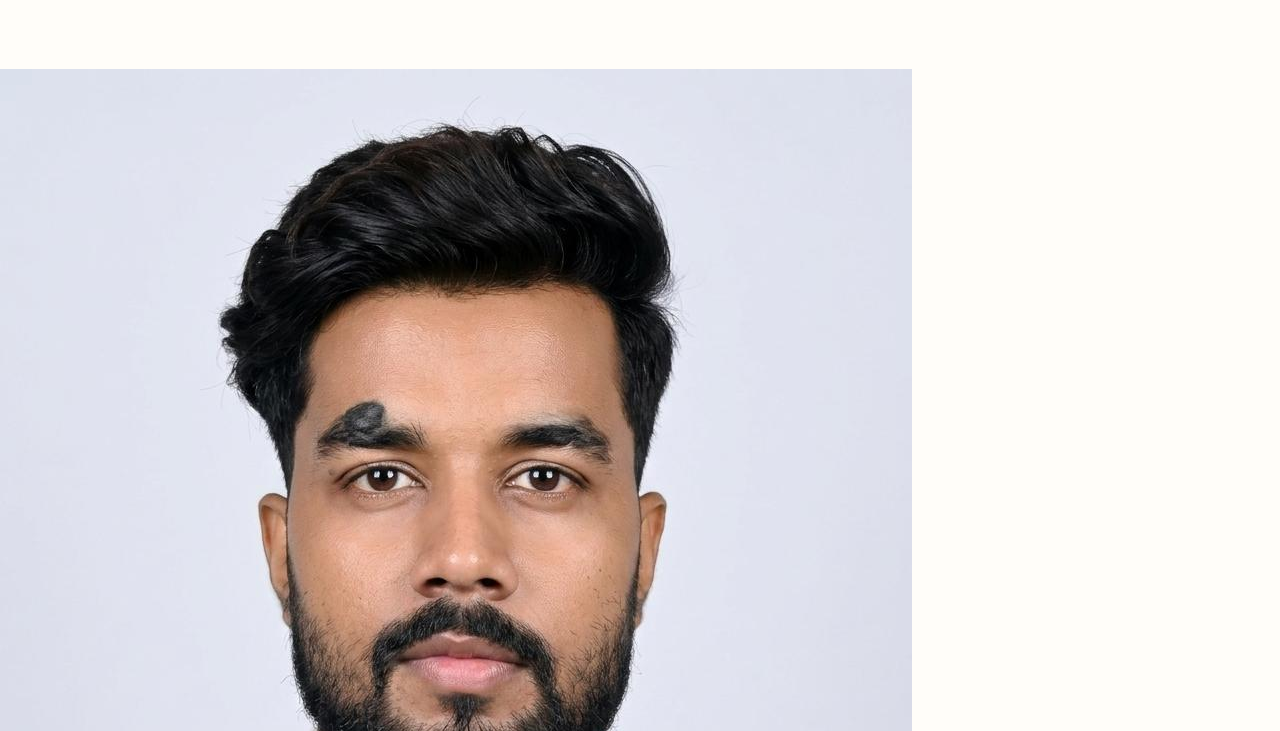
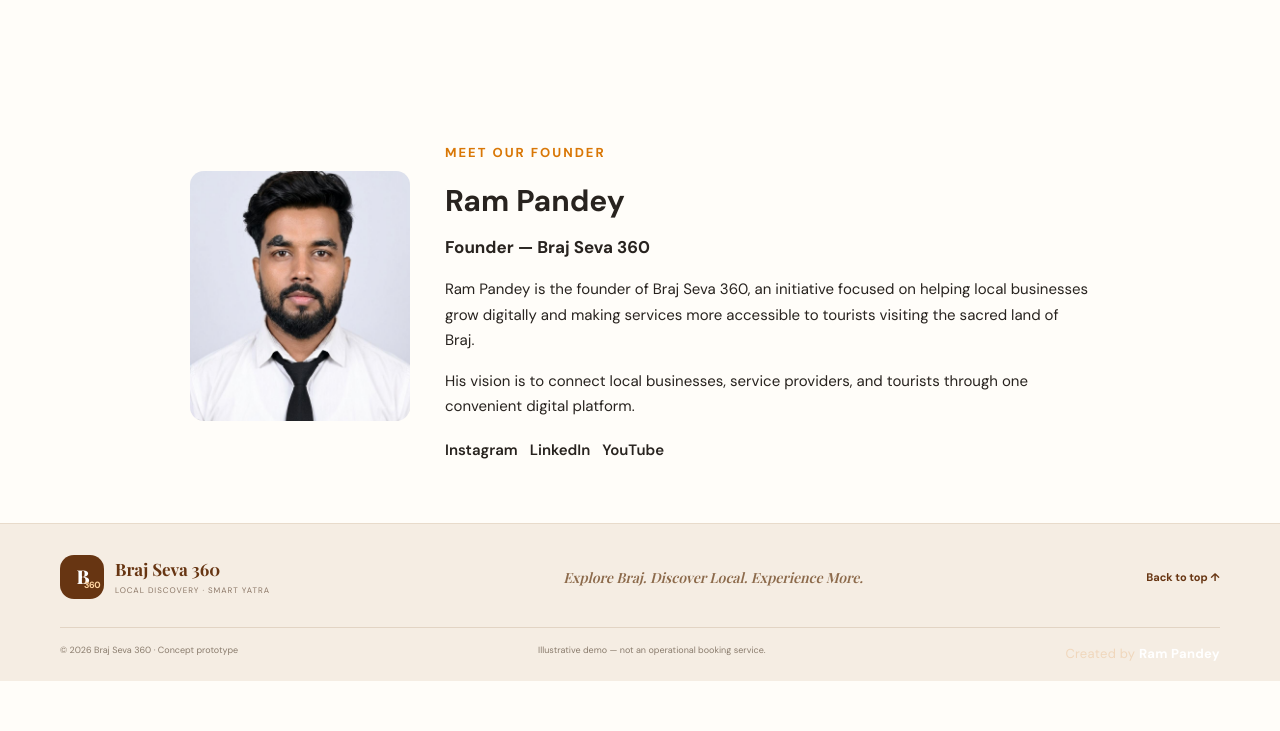
Before and after one commit to ramtechburner/braj-seva-360, a plain HTML site: page index.html in a window 1280 px wide. Shown: the part 4109-4840 px from the top of the page. Drawn offline with nearby package versions, Linux system fonts and the light colour scheme.

Commit message:
Add founder social links

```diff
--- a/index.html
+++ b/index.html
@@ -215,10 +215,10 @@
             </p>
 
             <div class="founder-socials">
-                <a href="#" target="_blank"
+                <a href="https://www.instagram.com/ramtechburner/" target="_blank"
                    rel="noopener noreferrer">Instagram</a>
 
-                <a href="#" target="_blank"
+                <a href="www.linkedin.com/in/ram-pandey-14322b2a5" target="_blank"
                    rel="noopener noreferrer">LinkedIn</a>
 
                 <a href="#" target="_blank"
--- a/style.css
+++ b/style.css
@@ -140,3 +140,93 @@
   color: #ffffff;
   font-weight: 700;
 }
+
+/* Founder Section Layout */
+.founder-section {
+    padding: 60px 20px;
+}
+
+.founder-container {
+    max-width: 900px;
+    margin: 0 auto;
+    display: flex;
+    align-items: center;
+    gap: 35px;
+}
+
+/* Founder Photo */
+.founder-image {
+    flex: 0 0 220px;
+}
+
+.founder-image img {
+    width: 220px;
+    height: 250px;
+    object-fit: cover;
+    object-position: center;
+    display: block;
+    border-radius: 14px;
+}
+
+/* Founder Bio */
+.founder-content {
+    flex: 1;
+    min-width: 0;
+}
+
+.founder-label {
+    font-size: 13px;
+    font-weight: 700;
+    letter-spacing: 2px;
+    color: #d97706;
+    margin-bottom: 8px;
+}
+
+.founder-content h2 {
+    font-size: 30px;
+    margin: 0 0 8px;
+}
+
+.founder-content h3 {
+    font-size: 17px;
+    margin: 0 0 16px;
+}
+
+.founder-content p {
+    line-height: 1.7;
+    margin-bottom: 12px;
+}
+
+.founder-socials {
+    display: flex;
+    flex-wrap: wrap;
+    gap: 12px;
+    margin-top: 18px;
+}
+
+.founder-socials a {
+    text-decoration: none;
+    font-weight: 600;
+}
+
+/* Mobile Responsive */
+@media (max-width: 600px) {
+    .founder-container {
+        flex-direction: column;
+        align-items: flex-start;
+        gap: 22px;
+    }
+
+    .founder-image {
+        flex: none;
+    }
+
+    .founder-image img {
+        width: 160px;
+        height: 180px;
+    }
+
+    .founder-content h2 {
+        font-size: 25px;
+    }
+}
```
